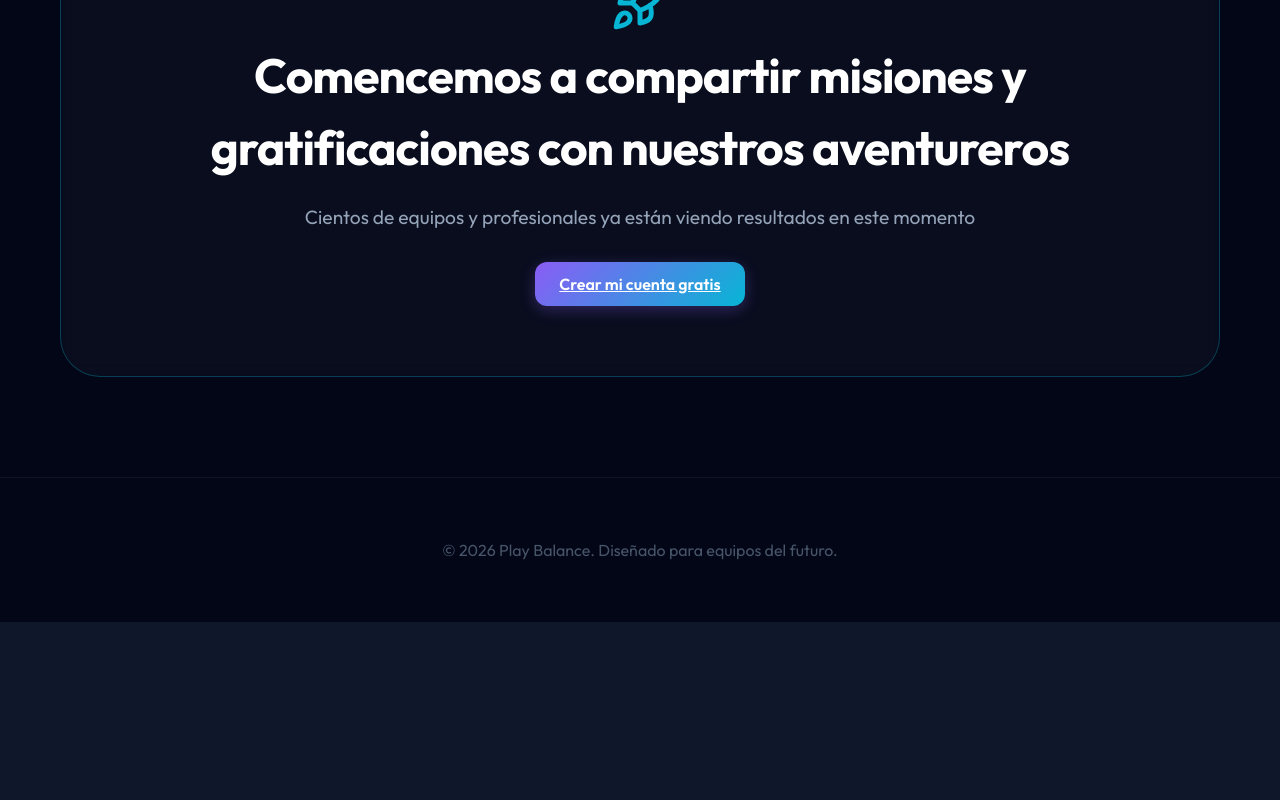
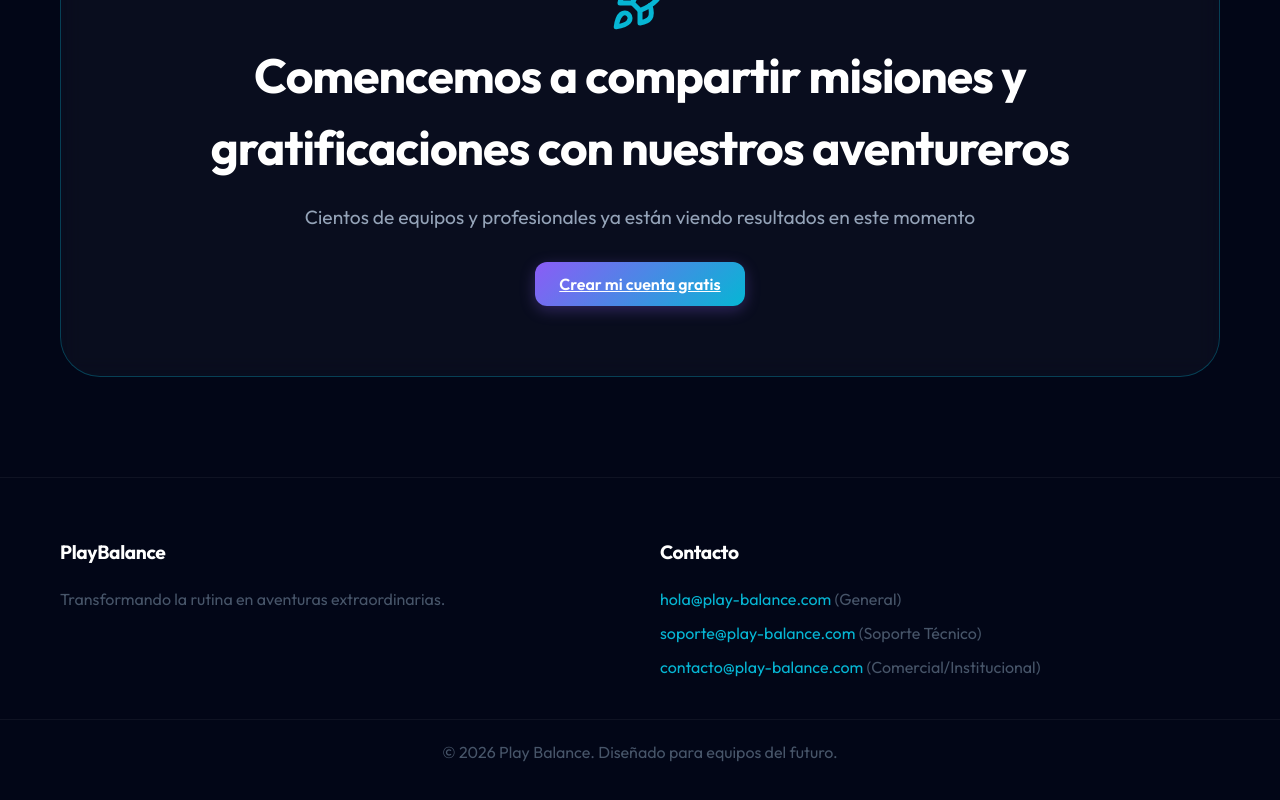
Before and after one commit to FernandoFerreyra11/play-balance-portfolio, a Next.js app: page / in a window 1280 px wide. Shown: the part 3655-4455 px from the top of the page. Before the commit the page ends 4277 px from the top, so only its background shows below. Built offline with nearby package versions, Linux system fonts and the light colour scheme; no server answers.

Commit message:
Update footer with contact emails

```diff
--- a/src/components/LandingPage.tsx
+++ b/src/components/LandingPage.tsx
@@ -149,8 +149,24 @@ export function LandingPage() {
         </div>
       </section>
 
-      <footer style={{ padding: '60px 0', borderTop: '1px solid rgba(255,255,255,0.05)', color: '#475569', textAlign: 'center' }}>
-        <p>© 2026 Play Balance. Diseñado para equipos del futuro.</p>
+      <footer style={{ padding: '60px 0', borderTop: '1px solid rgba(255,255,255,0.05)', color: '#475569' }}>
+        <div className="container" style={{ display: 'grid', gridTemplateColumns: 'repeat(auto-fit, minmax(200px, 1fr))', gap: '40px', marginBottom: '40px' }}>
+          <div>
+            <h3 style={{ color: 'white', marginBottom: '20px', fontSize: '1.2rem' }}>PlayBalance</h3>
+            <p>Transformando la rutina en aventuras extraordinarias.</p>
+          </div>
+          <div>
+            <h3 style={{ color: 'white', marginBottom: '20px', fontSize: '1.2rem' }}>Contacto</h3>
+            <ul style={{ listStyle: 'none', padding: 0, margin: 0, display: 'flex', flexDirection: 'column', gap: '10px' }}>
+              <li><a href="mailto:hola@play-balance.com" style={{ color: '#06b6d4', textDecoration: 'none' }}>hola@play-balance.com</a> (General)</li>
+              <li><a href="mailto:soporte@play-balance.com" style={{ color: '#06b6d4', textDecoration: 'none' }}>soporte@play-balance.com</a> (Soporte Técnico)</li>
+              <li><a href="mailto:contacto@play-balance.com" style={{ color: '#06b6d4', textDecoration: 'none' }}>contacto@play-balance.com</a> (Comercial/Institucional)</li>
+            </ul>
+          </div>
+        </div>
+        <div style={{ textAlign: 'center', paddingTop: '20px', borderTop: '1px solid rgba(255,255,255,0.05)' }}>
+          <p>© 2026 Play Balance. Diseñado para equipos del futuro.</p>
+        </div>
       </footer>
 
       <style jsx>{`
```
